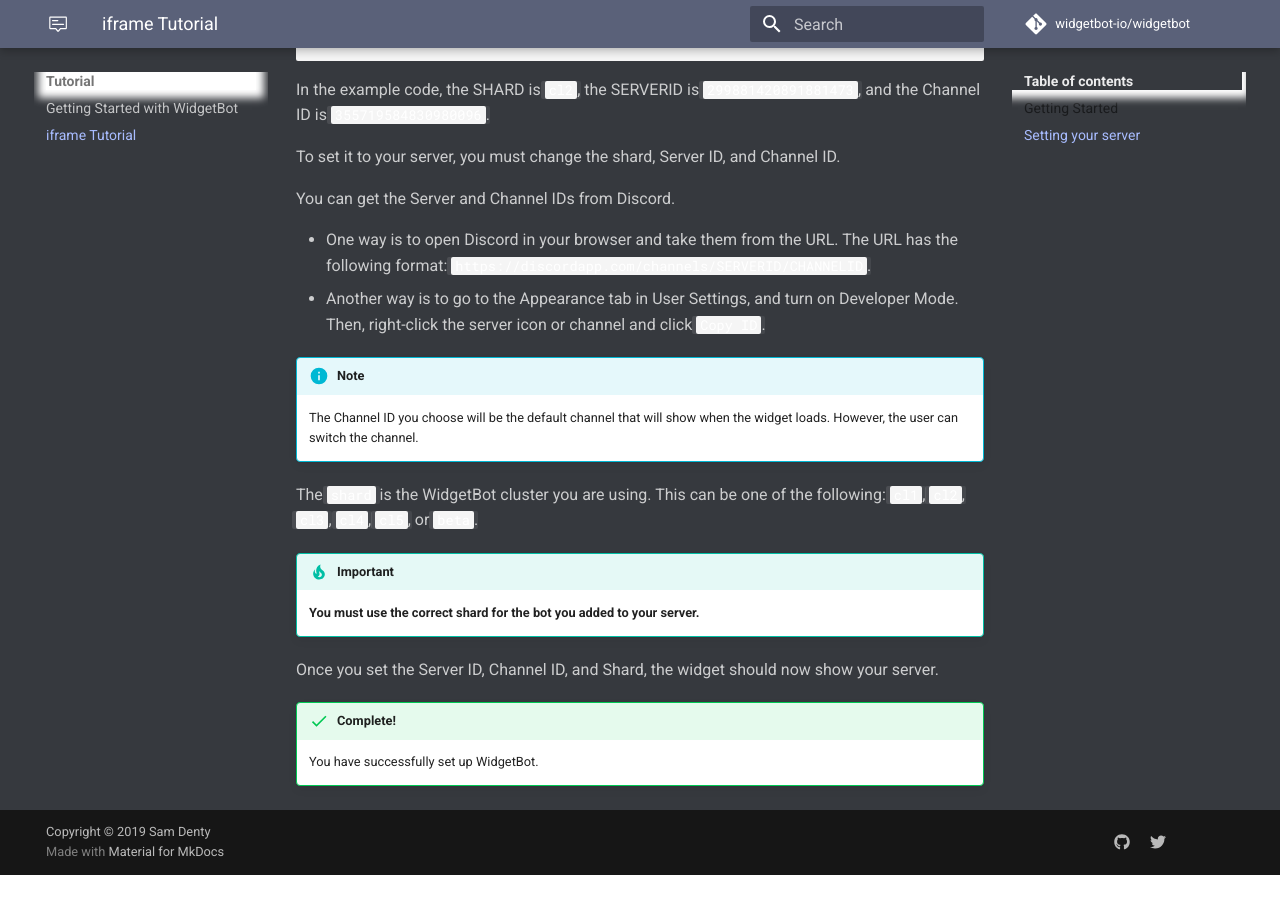
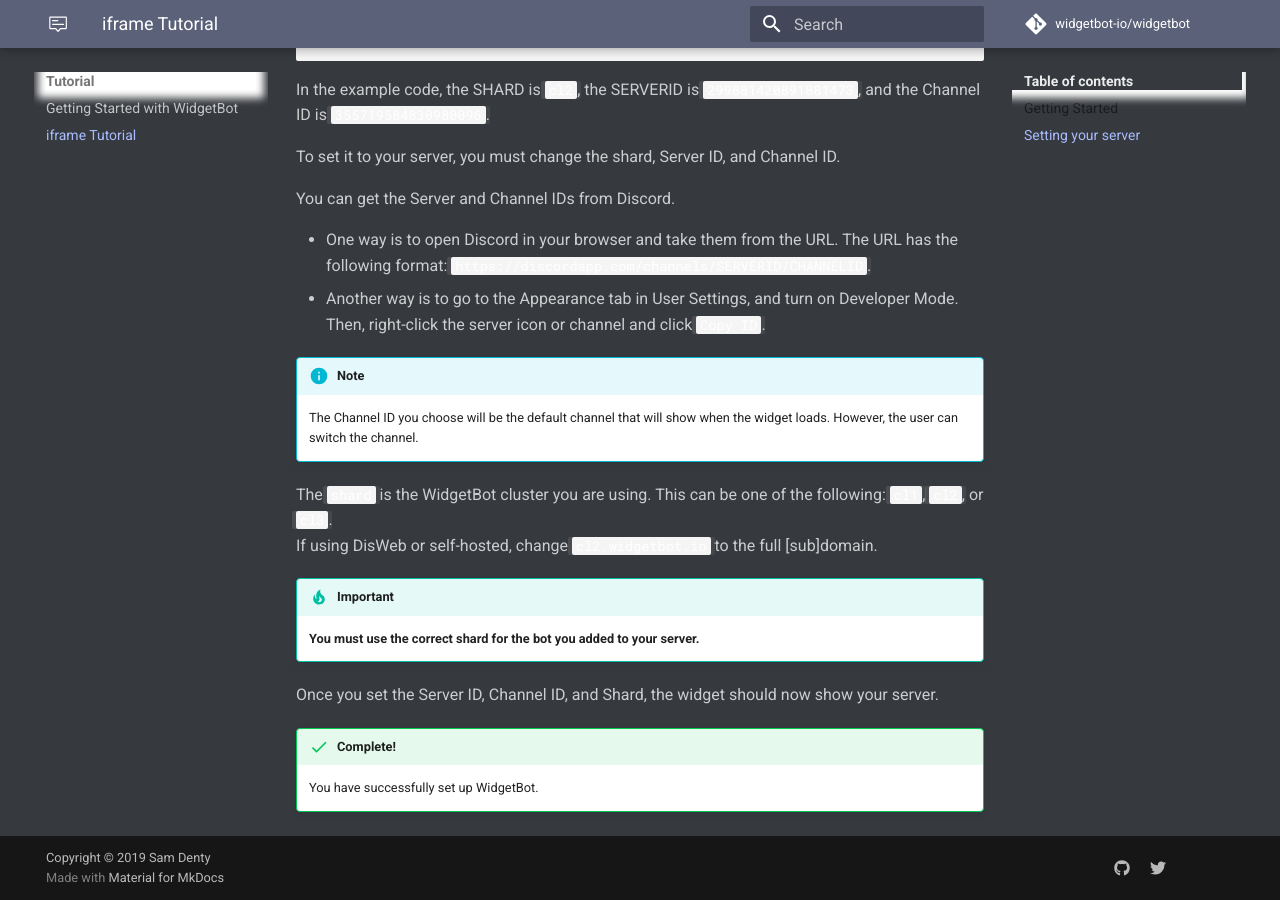
Before and after one commit to widgetbot-io/documentation, an MkDocs documentation site: the page built from docs/tutorial/iframes.md, in a window 1280 px wide and 900 px high, scrolled down 1062 px. Built offline with MkDocs 1.6.1 and Material for MkDocs 9.7.7, drawn with Linux system fonts in a browser that asks for light colours; a script that is not in the unit is left out; comment, search, counter and statistics services are not loaded; old or Windows-style settings are respelled for this version of MkDocs; before the commit the page ends 1937 px from its top, so only the background shows below that.

```diff
--- a/docs/tutorial/iframes.md
+++ b/docs/tutorial/iframes.md
@@ -40,7 +40,8 @@ You can get the Server and Channel IDs from Discord.
 
     The Channel ID you choose will be the default channel that will show when the widget loads. However, the user can switch the channel.
 
-The `shard` is the WidgetBot cluster you are using. This can be one of the following: `cl1`, `cl2`, `cl3`, `cl4`, `cl5`, or `beta`.
+The `shard` is the WidgetBot cluster you are using. This can be one of the following: `cl1`, `cl2`, or `cl3`.
+If using DisWeb or self-hosted, change `cl2.widgetbot.io` to the full [sub]domain.
 
 !!! tip "Important"
     **You must use the correct shard for the bot you added to your server.**
```
Also changed, not shown: docs/embed/crate/tutorial.md (+1 -0 lines), docs/embed/html-embed/tutorial.md (+1 -0 lines), docs/guides/move-to-cluster.md (+1 -0 lines), docs/tutorial/index.md (+1 -0 lines), 1 other file.
